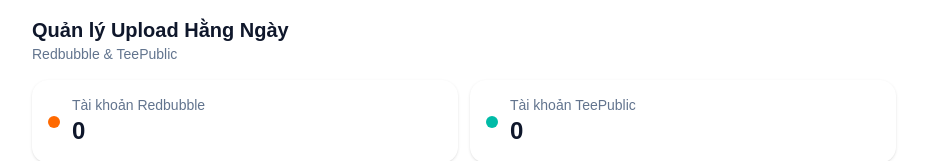
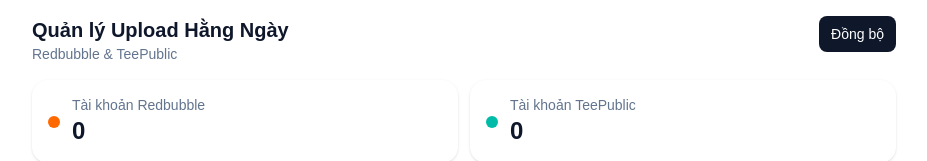
Before and after one commit to lvquang98vp/quan-ly-upload-hang-ngay, a Next.js app: page / in a window 1280 px wide. Shown: the top 161 px of the page, without its empty margins (176-1103 px from the left). Built offline with nearby package versions, Linux system fonts and the light colour scheme; no server answers; the database is empty.

Commit message:
Re-enable sync-all button now that the polling fix is confirmed working

```diff
--- a/src/components/UploadDashboard.tsx
+++ b/src/components/UploadDashboard.tsx
@@ -5,10 +5,6 @@
 import { isExtensionAvailable, syncStoresViaExtension } from "@/lib/extensionBridge";
 import AccountsTable from "./AccountsTable";
 import PlatformStats from "./PlatformStats";
-
-// Tạm ẩn nút đồng bộ toàn bộ trong lúc debug từng account qua nút "Đồng bộ"
-// riêng ở mỗi dòng (xem AccountsTable) — bật lại khi hết cần cô lập lỗi.
-const SHOW_SYNC_ALL_BUTTON = false;
 
 export default function UploadDashboard() {
   const [accounts, setAccounts] = useState<AccountWithCount[] | null>(null);
@@ -168,7 +164,6 @@
           <h1 className="text-xl font-bold text-slate-900 dark:text-slate-100">Quản lý Upload Hằng Ngày</h1>
           <p className="text-sm text-slate-500 dark:text-slate-400">Redbubble &amp; TeePublic</p>
         </div>
-        {SHOW_SYNC_ALL_BUTTON && (
         <button
           onClick={handleSync}
           disabled={syncing}
@@ -176,7 +171,6 @@
         >
           {syncing ? "Đang đồng bộ..." : "Đồng bộ"}
         </button>
-        )}
       </header>
 
       {syncMessage && <p className="text-sm text-slate-500 dark:text-slate-400">{syncMessage}</p>}
```
Lines whose indentation alone changed are shown as unchanged.
